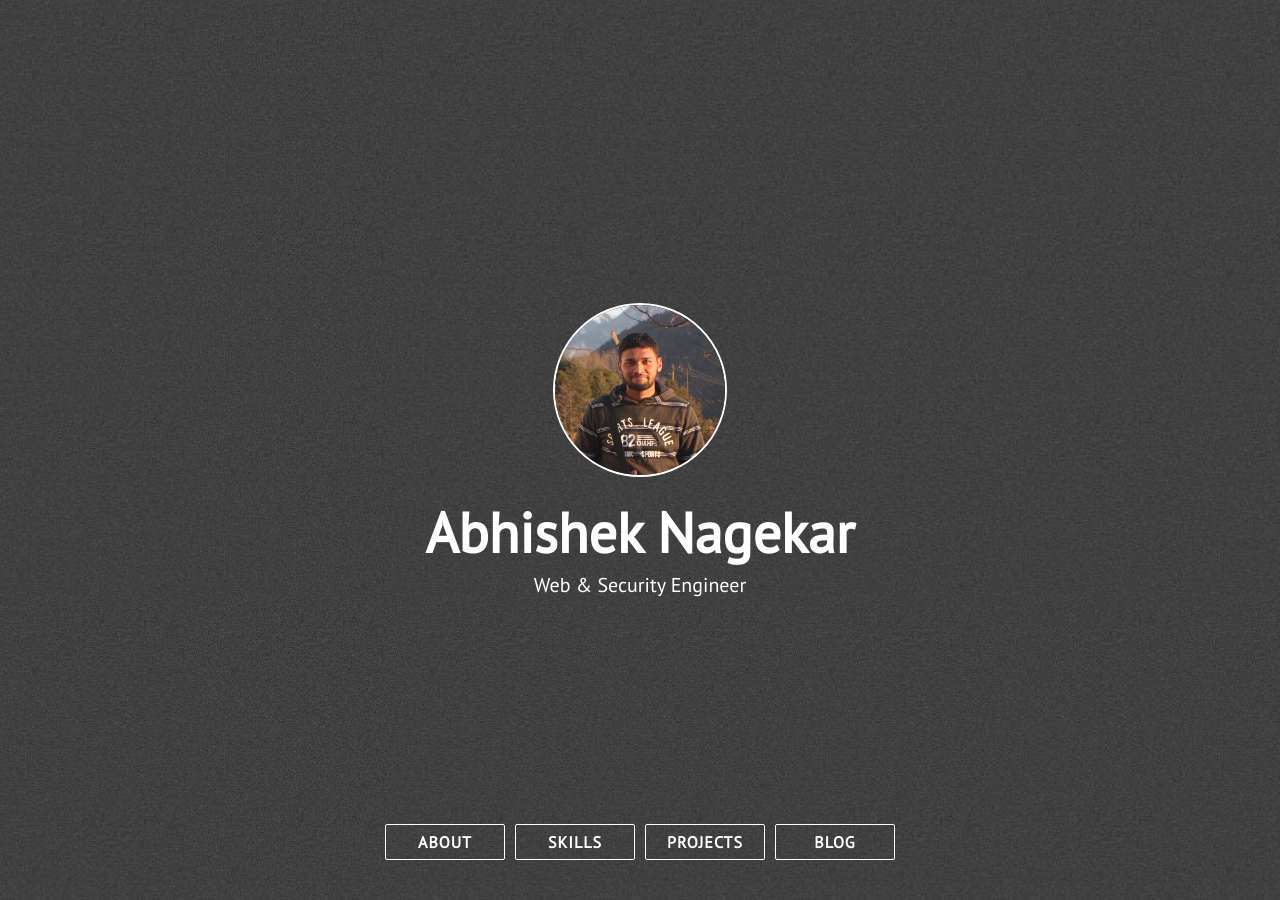
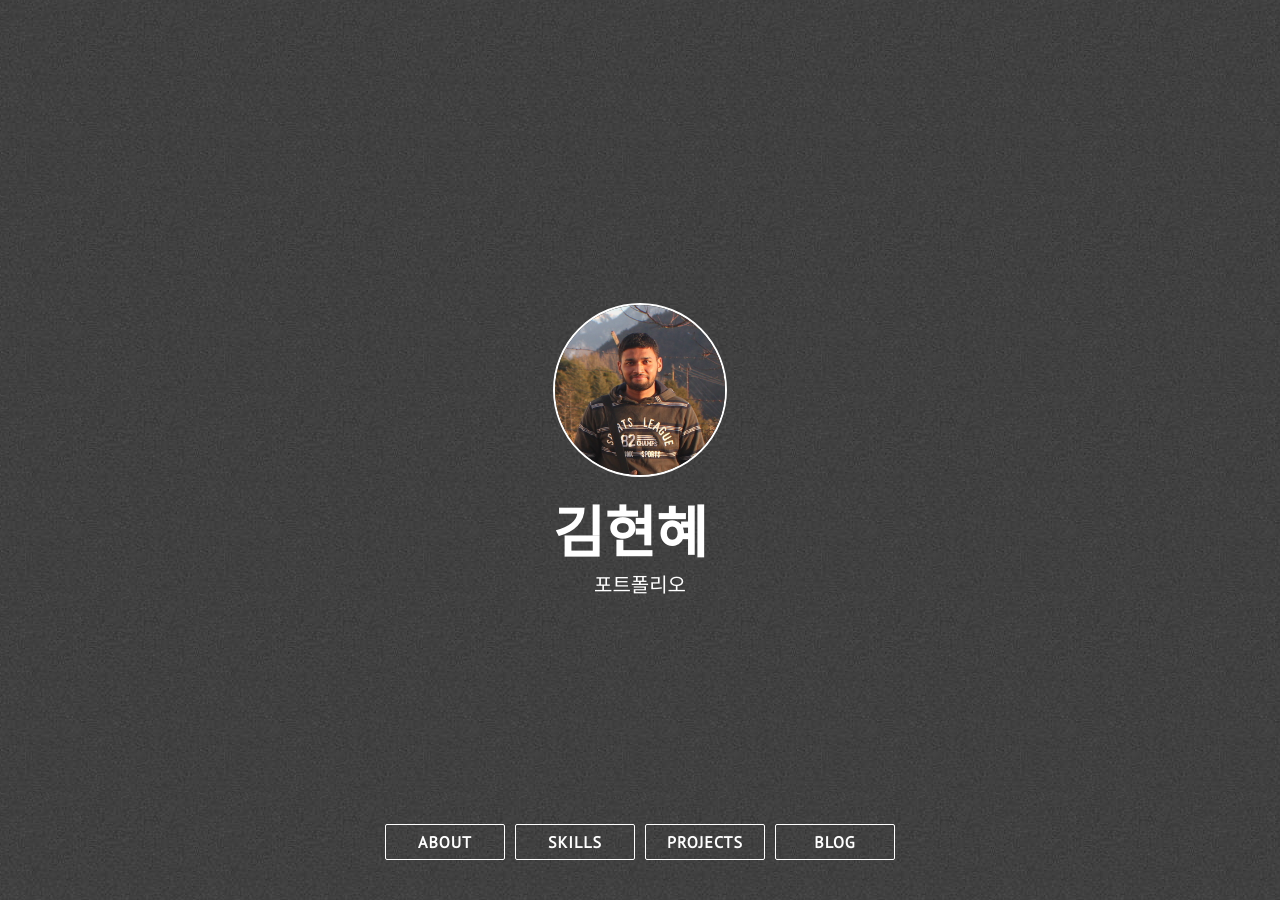
Before and after one commit to abhn/portfolio, a Jekyll site: the page built from index.html, in a window 1280 px wide and 900 px high. Built offline with Jekyll 4.4.1, drawn with Linux system fonts in a browser that asks for light colours; nearby versions of some CDN libraries; some of the changed text lies outside the part shown.

Commit message:
Update _config.yml

```diff
--- a/_config.yml
+++ b/_config.yml
@@ -1,6 +1,6 @@
-title: Abhishek Nagekar
-description: Web & Security Engineer
-site_title: '@abhn - Abhishek Nagekar'
+title: 김현혜
+description: 포트폴리오
+site_title: ''
 
 # Build settings
 markdown: kramdown
```
